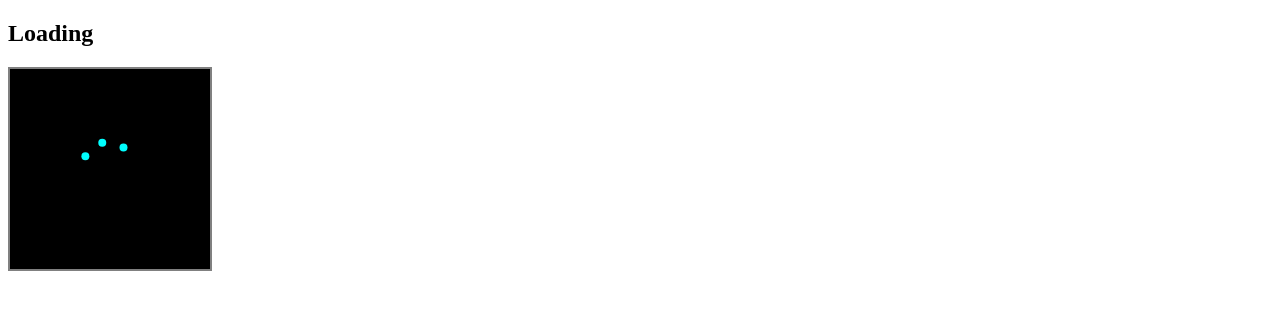
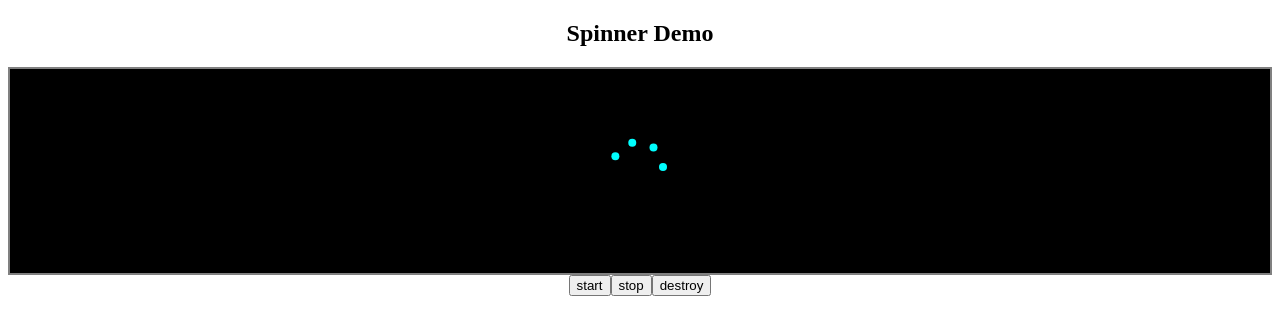
Before and after one commit to zoolu-got-rhythm/spinner-dom-js, a plain HTML site: page index.html in a window 1280 px wide. Drawn offline with Linux system fonts and the light colour scheme.

Commit message:
vanilla js build ready

```diff
--- /dev/null
+++ b/demo.js
@@ -0,0 +1,12 @@
+let container = document.getElementById("container");
+let spinnerControlsObject = spinner(container);
+spinnerControlsObject.start();
+
+let startButton = document.getElementById("start");
+startButton.addEventListener("click", () => { spinnerControlsObject.start() });
+
+let stopButton = document.getElementById("stop");
+stopButton.addEventListener("click", () => { spinnerControlsObject.pause() });
+
+let destroyButton = document.getElementById("destroy");
+destroyButton.addEventListener("click", () => { spinnerControlsObject.destroy() });
--- a/index.html
+++ b/index.html
@@ -4,15 +4,37 @@
     <meta charset="UTF-8">
     <title>custom spinner</title>
     <style>
-        #c{
+        #container{
             border: 2px solid grey;
             background: black;
+            text-align: center;
         }
+
+        h2{
+            text-align: center;
+        }
+
+        #buttons-container{
+            /*width: 200px;*/
+            /*background: green;*/
+            /*flex-flow: column;*/
+            display: flex;
+            justify-content: center;
+        }
+
     </style>
 </head>
 <body>
-    <h2> Loading </h2>
-    <canvas id="c" height="200" width="200"> </canvas>
-    <script src="index.js"> </script>
+    <h2> Spinner Demo </h2>
+    <div id="container"> </div>
+
+    <div id="buttons-container">
+        <button id="start"> start </button>
+        <button id="stop"> stop </button>
+        <button id="destroy"> destroy </button>
+    </div>
+
+    <script src="spinner.js"> </script>
+    <script src="demo.js"> </script>
 </body>
 </html>
--- a/index.js
+++ /dev/null
@@ -1,69 +0,0 @@
-let c = document.getElementById("c");
-let ctx = c.getContext("2d");
-
-ctx.fillStyle = "#000000";
-
-let blockSize = 15;
-// var blockSize = 200 / 10;
-// let fps = 1000 / 40;
-// let currentFps = fps;
-
-
-let i = 0;
-let gapSizeBetweenDot = 0.9;
-// let tid = window.setInterval(()=>{
-//
-// },1000 / currentFps)
-let j = 0;
-// let milliSecsElapsed = 0;
-// for(let k = 0; k < 100; k += 0.01){
-
-let incrementor = 0.1;
-
-let toggle = true;
-
-
-
-window.setInterval(()=>{
-    j += Math.abs(Math.tanh(i));
-    if(toggle){
-        i += incrementor;
-        if(i >= 2)
-            toggle = false;
-    }else{
-        i -= incrementor;
-        if(i <= incrementor * 2)
-            toggle = true;
-    }
-},1000 / 15);
-
-
-window.setInterval(()=>{
-    let points = [j, j+(gapSizeBetweenDot), j+(gapSizeBetweenDot*2)];
-    draw(points);
-}, 1000 / 60);
-    // currentFps = fps * Math.abs(Math.cos(k));
-    // milliSecsElapsed += currentFps;
-    // console.log(currentFps);
-// }
-
-function getOffset(cubeSize){
-    return 100 - (cubeSize/2);
-}
-
-function draw(pointsArr){
-    ctx.clearRect(0,0,200,200);
-    ctx.fillStyle = "#00ffff";
-    pointsArr.forEach((point, index) => {
-        let offset = getOffset(4);
-        // console.log(index);
-        // ctx.fillRect(Math.sin(-point) * 20 + offset,Math.cos(point) * 20 + offset,  5, 5);
-
-        ctx.beginPath();
-        ctx.arc(Math.sin(-point) * 25 + offset,Math.cos(point) * 25 + offset, 4, 0, 2 * Math.PI);
-
-        ctx.stroke();
-        ctx.fill();
-    });
-
-}
--- /dev/null
+++ b/spinner.js
@@ -0,0 +1,88 @@
+
+
+// api
+function spinner(container, size = 200, radius = 25,
+                 speedFps = 15, dotSize = 4, gapSize = 0.9, nOfDots = 4, dotsColour = "#00ffff"){
+
+    let c = document.createElement("canvas");
+    c.width = size;
+    c.height = size;
+    container.appendChild(c);
+    let ctx = c.getContext("2d");
+    ctx.fillStyle = "#000000";
+
+    // initialize state vars
+    let i = 0;
+    let gapSizeBetweenDot = 0.9;
+    let j = 0;
+    let increment = 0.1;
+    let toggle = true;
+    const FPS = 60;
+    let speedTimerId = null;
+    let renderTimerId = null;
+
+    function getOffset(cubeSize){
+        return (size/2) - (cubeSize/2);
+    }
+
+    function draw(pointsArr){
+        ctx.clearRect(0,0,200,200);
+        ctx.fillStyle = dotsColour;
+        pointsArr.forEach((point, index) => {
+            let offset = getOffset(dotSize);
+            // console.log(index);
+            // ctx.fillRect(Math.sin(-point) * 20 + offset,Math.cos(point) * 20 + offset,  5, 5);
+
+            ctx.beginPath();
+            ctx.arc(Math.sin(-point) * radius + offset,Math.cos(point) * radius + offset, dotSize, 0, 2 * Math.PI);
+
+            ctx.stroke();
+            ctx.fill();
+        });
+    }
+
+    return {
+        start: function(){
+            if(renderTimerId == null)
+                renderTimerId = window.setInterval(()=>{
+                    let points = [];
+                    for(let n = 0; n < nOfDots; n++){
+                        points.push(j+(gapSizeBetweenDot*n));
+                    }
+
+                    // let points = [j, j+(gapSizeBetweenDot), j+(gapSizeBetweenDot*2)];
+                    draw(points);
+                }, 1000 / FPS);
+
+            if(speedTimerId == null)
+                speedTimerId = window.setInterval(()=>{
+                    j += Math.abs(Math.tanh(i));
+                    if(toggle){
+                        i += increment;
+                        if(i >= 2)
+                            toggle = false;
+                    }else{
+                        i -= increment;
+                        if(i <= increment * 2)
+                            toggle = true;
+                    }
+                },1000 / speedFps);
+
+        },
+
+        pause: function(){
+            if(renderTimerId != null)
+                window.clearInterval(renderTimerId);
+            if(speedTimerId != null)
+                window.clearInterval(speedTimerId);
+            renderTimerId = null;
+            speedTimerId = null;
+        },
+
+        destroy: function(){
+            // kill timers
+            this.pause(); // clear/kill timers
+            container.removeChild(c);
+        }
+    }
+}
```
Also changed, not shown: demo.gif (added), 2 other files.
